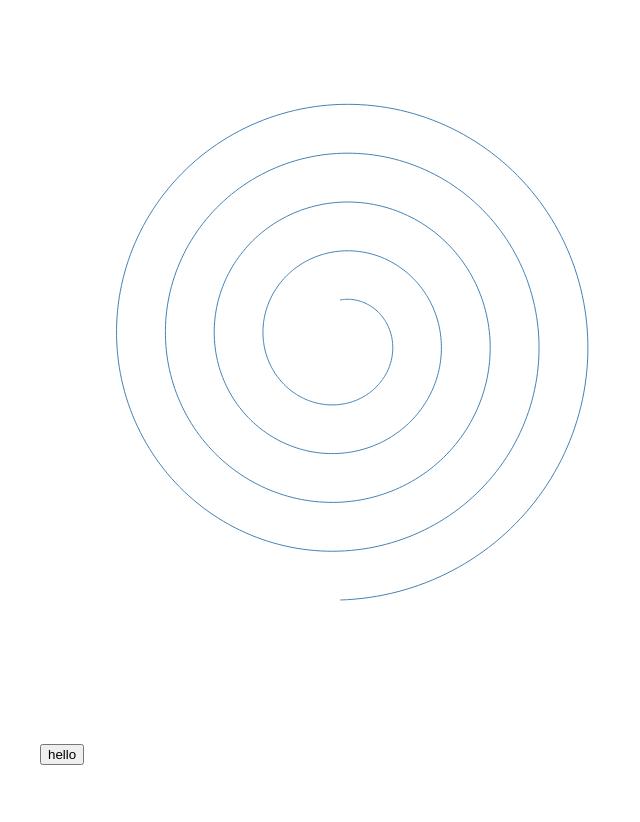
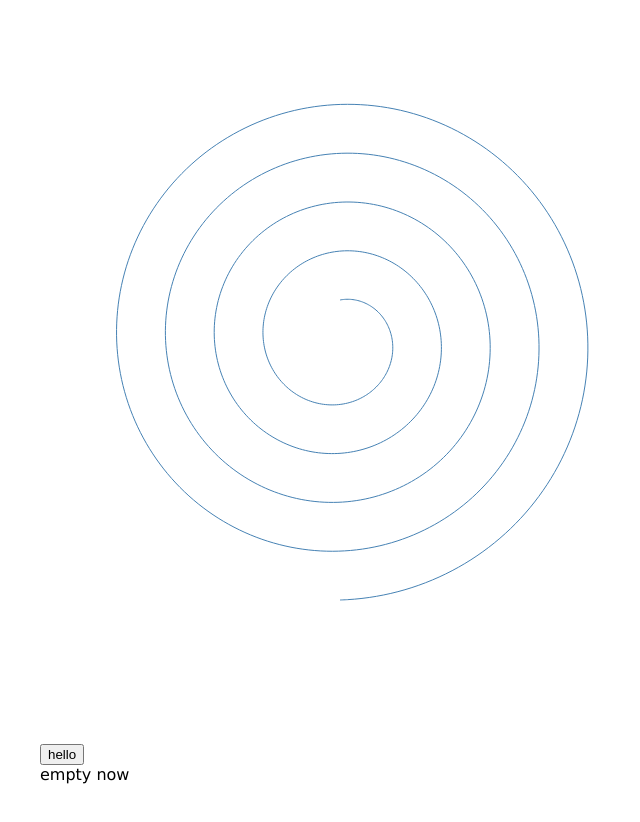
Before and after one commit to aakashcentime/centime-graphs, a React (Create React App) app: page / in a window 1280 px wide. Shown: the whole page, without its empty margins (0-640 px from the left). Built offline with nearby package versions, Linux system fonts and the light colour scheme.

Commit message:
initial commit

```diff
--- a/src/App.js
+++ b/src/App.js
@@ -11,7 +11,7 @@ function App() {
   const [width , setWidth] = useState(500);
   const N = 300;
   let [someData, setSomeData] = useState([]);
-
+  const [textvalue,setTextvalue] = useState("empty now");
   function f(){
       let tempArray1 = [];
       for (let i = 0; i < N; i++) {
@@ -216,11 +216,11 @@ function App() {
           d3.selectAll("rect")
               .style("fill", function(d){return d.value > .5 ? "#840e0e" : "rgb(46,153,0)"})
               .style("stroke", "none")
-
           tooltip.style('display', 'none');
           tooltip.style('opacity',0);
         }).on('click',function (d) {
-            console.log(d)
+            console.log(d);
+        setTextvalue(JSON.stringify(d));
     });
 
   },[someData]);
@@ -253,7 +253,7 @@ function App() {
         setSomeData(tempArray);
 
     };
-  return (<div><div id="chart"></div><button onClick={myfunc}>hello</button></div> );
+  return (<div><div id="chart"></div><button onClick={myfunc}>hello</button><div>{textvalue}</div></div> );
 }
 
 export default App;
```
